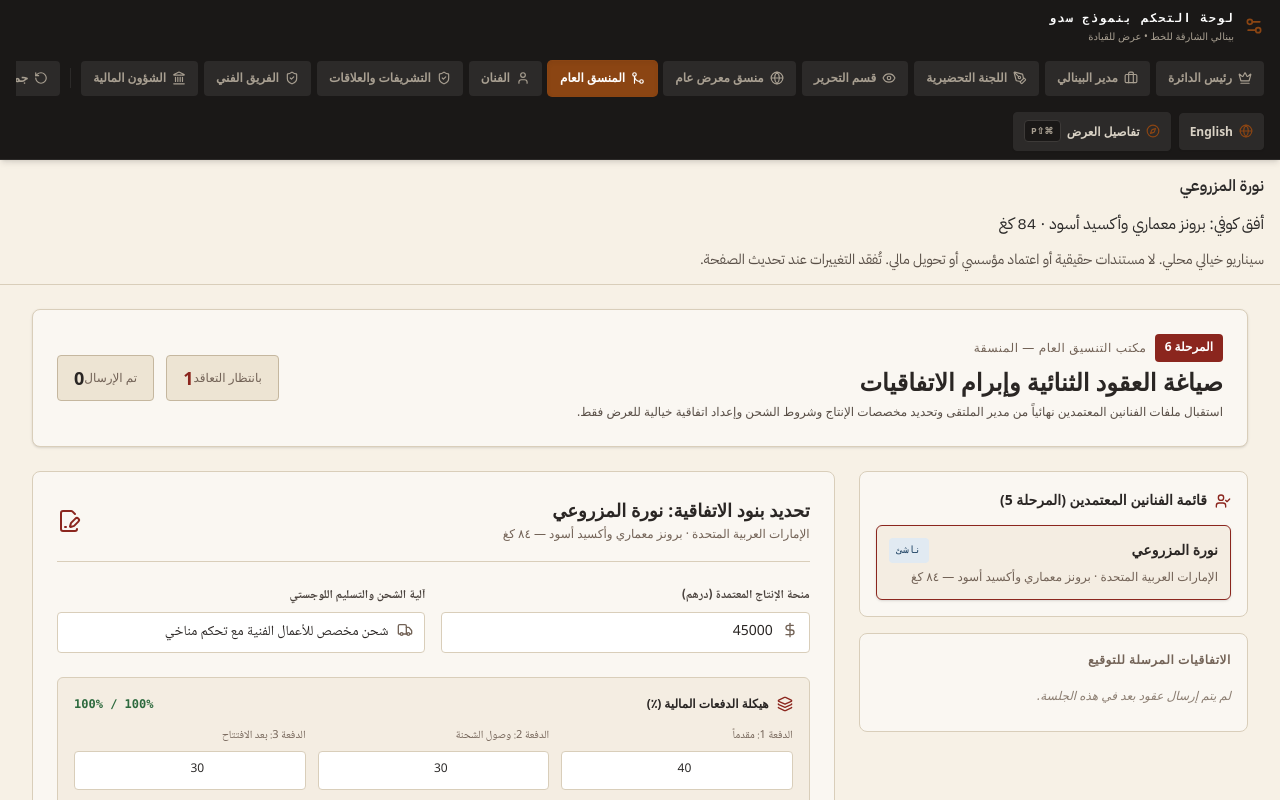
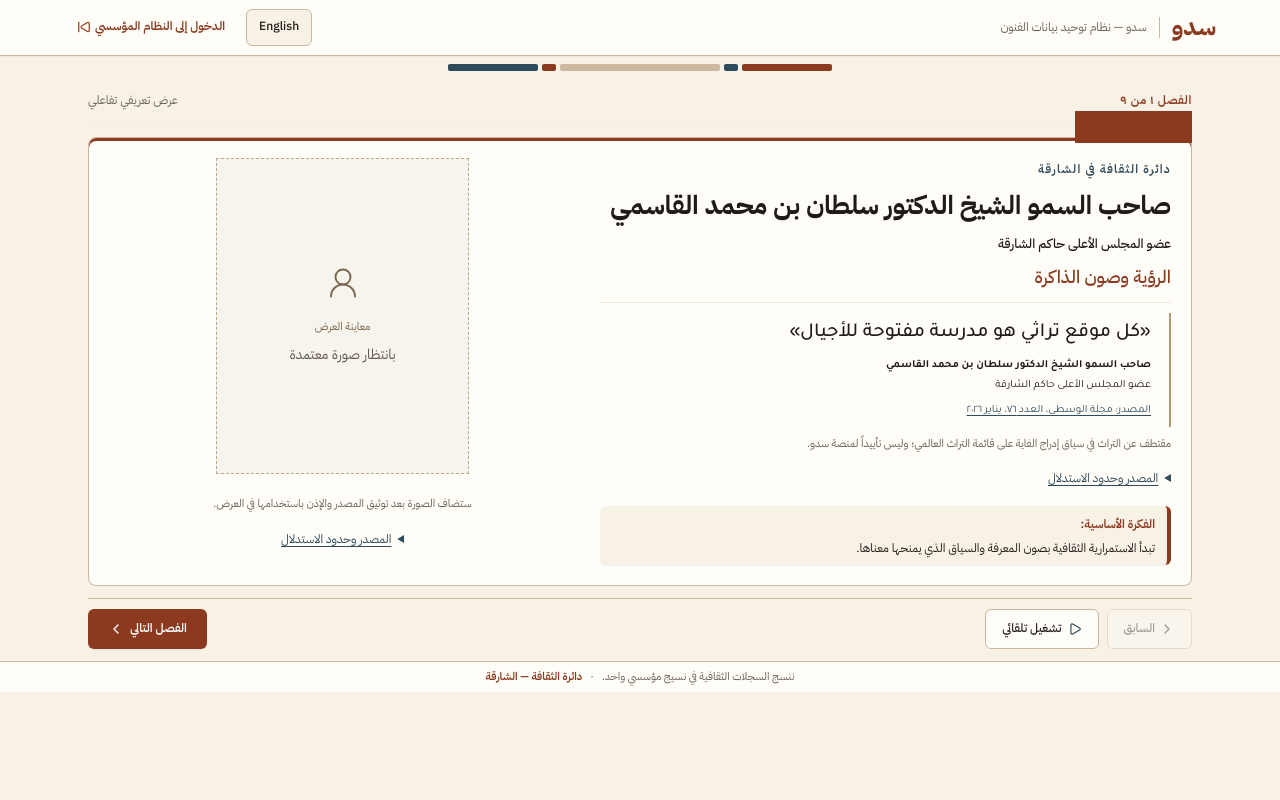
Before and after one commit to ikawaiimaha/SADUMAHA, a React (Vite) app: page / in a window 1280 px wide. Shown: the top 800 px of the page. Built offline with nearby package versions, Linux system fonts and the light colour scheme.

Commit message:
Polish demo gateway routing and submission navigation

```diff
--- a/src/App.tsx
+++ b/src/App.tsx
@@ -1,3 +1,4 @@
+import { StoryMode } from './components/StoryMode';
 import { useMockupText } from './i18n/useMockupText';
 /**
  * ============================================================================
@@ -70,6 +71,7 @@
 } from 'lucide-react';
 
 export type InstitutionalRole =
+  | 'LANDING'
   | 'CHAIRMAN'
   | 'BIENNIAL_DIRECTOR'
   | 'PREP_COMMITTEE'
@@ -113,7 +115,7 @@
     <button
       type="button"
       onClick={() => onClick(role)}
-      className={`flex items-center gap-1.5 px-3 py-1.5 rounded text-xs font-bold transition-colors whitespace-nowrap cursor-pointer ${
+      className={`flex shrink-0 items-center gap-1.5 ps-3 pe-3 py-1.5 rounded text-xs font-bold transition-colors whitespace-nowrap cursor-pointer ${
         isActive
           ? 'bg-[#8B4513] text-white shadow-inner ring-1 ring-[#8B4513]'
           : 'bg-[#2C2A29] text-[#A89F91] hover:bg-[#3D3A38] hover:text-white'
@@ -159,7 +161,7 @@
   }, []);
 
   // Executive Prototype State-Based Switcher (offline/tablet zero-latency pitch mode)
-  const [activeRole, setActiveRole] = useState<InstitutionalRole>('COORDINATOR');
+  const [activeRole, setActiveRole] = useState<InstitutionalRole>('LANDING');
   const workspaceScrollRef = useRef<HTMLElement>(null);
   useEffect(() => {
     window.scrollTo({ top: 0, behavior: 'smooth' });
@@ -804,6 +806,20 @@
     }
   };
 
+  if (activeRole === 'LANDING') {
+    return <StoryMode showRosterLink={false} lang={lang} onToggleLanguage={toggleLang}
+      onSkipToPlatform={() => setActiveRole('PREP_COMMITTEE')}
+      onSelectManagementView={view => setActiveRole(view === 'DIRECTORATE' ? 'CHAIRMAN' : 'BIENNIAL_DIRECTOR')}
+      onSelectRoleAndExplore={role => {
+        const storyRoles: Record<string, InstitutionalRole> = {
+          DIRECTORATE: 'CHAIRMAN', SDC_COORDINATOR: 'COORDINATOR', COMMITTEE: 'PREP_COMMITTEE',
+          EDITORIAL: 'EDITORIAL', SAF_TECHNICIAN: 'TECHNICAL', PR_PROTOCOL: 'PR_PROTOCOL',
+          FINANCE: 'FINANCE', ARTIST: 'ARTIST',
+        };
+        setActiveRole(storyRoles[role] ?? 'ROLES');
+      }} />;
+  }
+
   return (
     <div className="min-h-screen bg-[#F7F1E6] text-[#2C2A29] flex flex-col font-sans">
       {/*
@@ -820,7 +836,7 @@
           </div>
         </div>
 
-        <div className="flex items-center gap-1.5 overflow-x-auto no-scrollbar py-1">
+        <div className="flex min-w-0 max-w-full items-center gap-1.5 overflow-x-auto whitespace-nowrap [scrollbar-width:none] [&::-webkit-scrollbar]:hidden py-1">
           <RoleButton
             role="CHAIRMAN"
             current={activeRole}
@@ -927,7 +943,7 @@
         WORKSPACE MOUNT POINT
         The actual Archival Heritage Pop UI renders inside this container.
       */}
-      <main ref={workspaceScrollRef} className="flex-1 overflow-y-auto relative bg-[#F7F1E6]">
+      <main id="workspace-scroll" ref={workspaceScrollRef} className="flex-1 overflow-y-auto relative bg-[#F7F1E6]">
         {!['CHAIRMAN', 'BIENNIAL_DIRECTOR', 'EDITORIAL', 'HIP', 'ROLES', 'PR_PROTOCOL', 'TECHNICAL', 'FINANCE'].includes(activeRole) && (activeRole !== 'PREP_COMMITTEE' || isNominationFormOpen) && <aside className="border-b border-[#D9CEBA] ps-4 pe-4 py-3 text-start" dir={isAr ? 'rtl' : 'ltr'}>
           <CommissionSummary isAr={isAr} showTechnical={activeRole !== 'PR_PROTOCOL'} />
         </aside>}
--- a/src/components/ChairmanWorkspace.tsx
+++ b/src/components/ChairmanWorkspace.tsx
@@ -1,3 +1,4 @@
+import { scrollWorkspaceToTop } from '../utils/scrollWorkspaceToTop';
 import { useMockupText } from '../i18n/useMockupText';
 import { useI18n } from '../context/I18nContext';
 import React, { useEffect, useRef, useState } from 'react';
@@ -93,6 +94,7 @@
     if (!isBudgetValid || isBudgetAssigned) return;
     setIsBudgetAssigned(true);
     clearTimeout(navigationTimer.current);
+    scrollWorkspaceToTop();
     navigationTimer.current = setTimeout(() => {
       onAutoNavigate?.('EDITORIAL');
     }, 3500);
@@ -414,7 +416,7 @@
                 onClick={handleAssignBudget}
                 disabled={!isBudgetValid}
                 aria-describedby="budget-validation"
-                className="inline-flex w-full items-center justify-center gap-2 rounded-md bg-sadu-brick px-6 py-3.5 text-xs font-bold text-white shadow-xs transition-colors hover:bg-sadu-brick-dark cursor-pointer"
+                className="inline-flex w-full items-center justify-center gap-2 rounded-md bg-sadu-brick px-6 py-3.5 text-xs font-bold text-white shadow-xs transition-colors enabled:hover:bg-sadu-brick-dark disabled:opacity-50 disabled:cursor-not-allowed cursor-pointer"
               >
                 <Banknote className="h-4 w-4" />
                 <span>{tr("Authorize Budget & Transfer Authority")}</span>
--- a/src/components/CommitteeThemeWorkspace.tsx
+++ b/src/components/CommitteeThemeWorkspace.tsx
@@ -1,3 +1,4 @@
+import { scrollWorkspaceToTop } from '../utils/scrollWorkspaceToTop';
 import { useMockupText } from '../i18n/useMockupText';
 import { useI18n } from '../context/I18nContext';
 import React, { useEffect, useRef, useId, useMemo, useState } from 'react';
@@ -125,6 +126,7 @@
     onPresentToChairman?.(finalized, eventId);
     setIsSubmitted(true);
     clearTimeout(navigationTimer.current);
+    scrollWorkspaceToTop();
     navigationTimer.current = setTimeout(() => {
       onAutoNavigate?.('DIRECTOR');
     }, 3500);
--- a/src/components/EditorialWorkspace.tsx
+++ b/src/components/EditorialWorkspace.tsx
@@ -1,3 +1,4 @@
+import { scrollWorkspaceToTop } from '../utils/scrollWorkspaceToTop';
 import { useMockupText } from '../i18n/useMockupText';
 import { useI18n } from '../context/I18nContext';
 import React, { useRef, useState, useEffect } from 'react';
@@ -112,6 +113,7 @@
     // Locks Stage 2 and unlocks Stage 3 (HIP Curatorial Directives)
     setPublishedLocally(true);
     clearTimeout(navigationTimer.current);
+    scrollWorkspaceToTop();
     navigationTimer.current = setTimeout(() => {
       onAutoNavigate?.('HIP');
     }, 3500);
--- a/src/components/StoryMode.tsx
+++ b/src/components/StoryMode.tsx
@@ -28,6 +28,7 @@
 
 interface StoryModeProps {
   lang: Language;
+  showRosterLink?: boolean;
   onSelectRoleAndExplore: (role: RoleKey) => void;
   onSelectManagementView: (view: 'DIRECTORATE' | 'MANAGER') => void;
   onSkipToPlatform: () => void;
@@ -36,6 +37,7 @@
 
 export const StoryMode: React.FC<StoryModeProps> = ({
   lang,
+  showRosterLink = true,
   onSelectRoleAndExplore,
   onSelectManagementView,
   onSkipToPlatform,
@@ -99,7 +101,7 @@
           </div>
 
           <nav aria-label={isAr ? 'روابط التنقل العامة' : 'Utility navigation'} className="flex flex-wrap items-center gap-2">
-            <RosterNavLink/>
+            {showRosterLink && <RosterNavLink/>}
             <button
               type="button"
               onClick={onToggleLanguage}
@@ -112,7 +114,7 @@
               onClick={onSkipToPlatform}
               className="px-3 py-1.5 text-xs font-semibold text-sadu-brick hover:text-sadu-charcoal hover:bg-sadu-sand/70 rounded-md border border-transparent hover:border-sadu-gold transition-colors flex items-center gap-1 cursor-pointer"
             >
-              <span>{isAr ? 'تخطي إلى المنصة' : 'Skip to Platform'}</span>
+              <span>{isAr ? 'الدخول إلى النظام المؤسسي' : 'Enter Institutional System'}</span>
               <SkipForward className="w-3.5 h-3.5 rtl:rotate-180" />
             </button>
           </nav>
--- /dev/null
+++ b/src/utils/scrollWorkspaceToTop.ts
@@ -0,0 +1,5 @@
+/** Reveal submission feedback immediately, including nested workspace scrolling. */
+export function scrollWorkspaceToTop() {
+  window.scrollTo({ top: 0, behavior: 'smooth' });
+  document.getElementById('workspace-scroll')?.scrollTo({ top: 0, behavior: 'smooth' });
+}
```
Also changed, not shown: src/components/DirectorWorkspace.tsx (+12 -9 lines).
